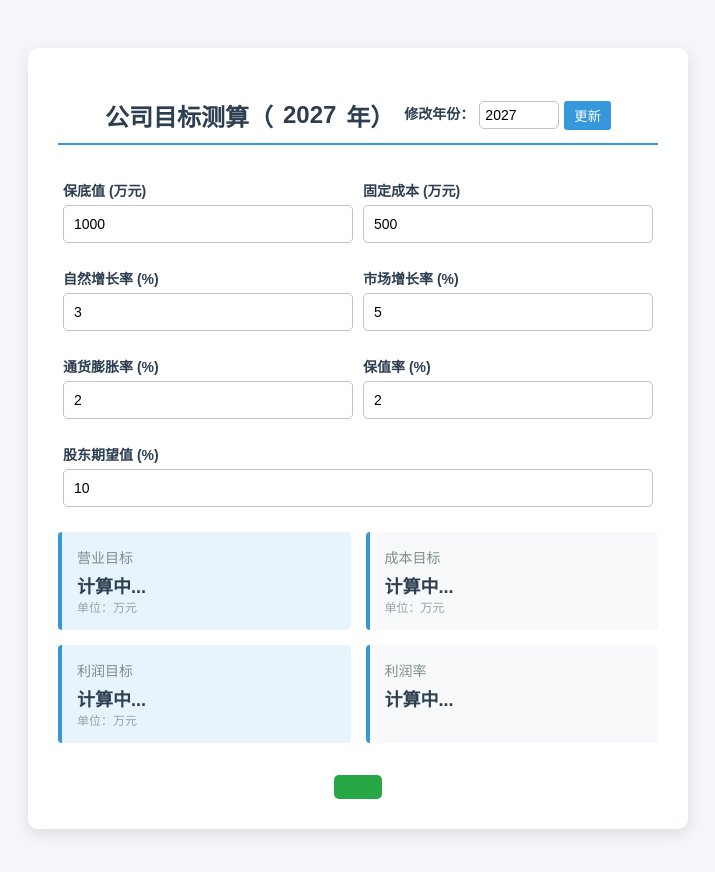
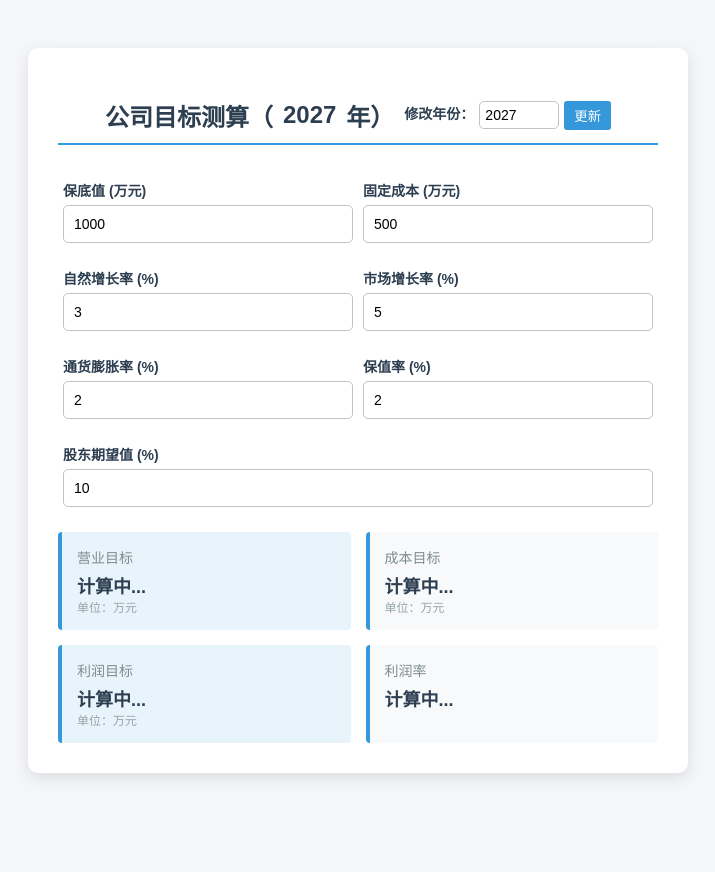
Before and after one commit to 1114991894/-, a plain HTML site: page 目标测算工具.html in a window 1280 px wide. Shown: the whole page, without its empty margins (282-997 px from the left). After the commit the page ends 821 px from the top, so only its background shows below. Drawn offline with Linux system fonts and the light colour scheme.

Commit message:
目标测算工具.html

```diff
--- a/目标测算工具.html
+++ b/目标测算工具.html
@@ -167,21 +167,6 @@
         </div>
     </div>
 
-    <!-- 导出按钮 -->
-    <div style="text-align: center; margin-top: 30px;">
-        <button id="exportExcel" style="
-            background-color: #28a745;
-            color: white;
-            border: none;
-            padding: 12px 24px;
-            border-radius: 5px;
-            font-size: 16px;
-            cursor: pointer;
-            transition: background-color 0.3s;
-        ">
-
-    </div>
-</div>
 
 <script>
     // 获取所有 DOM 元素
```
